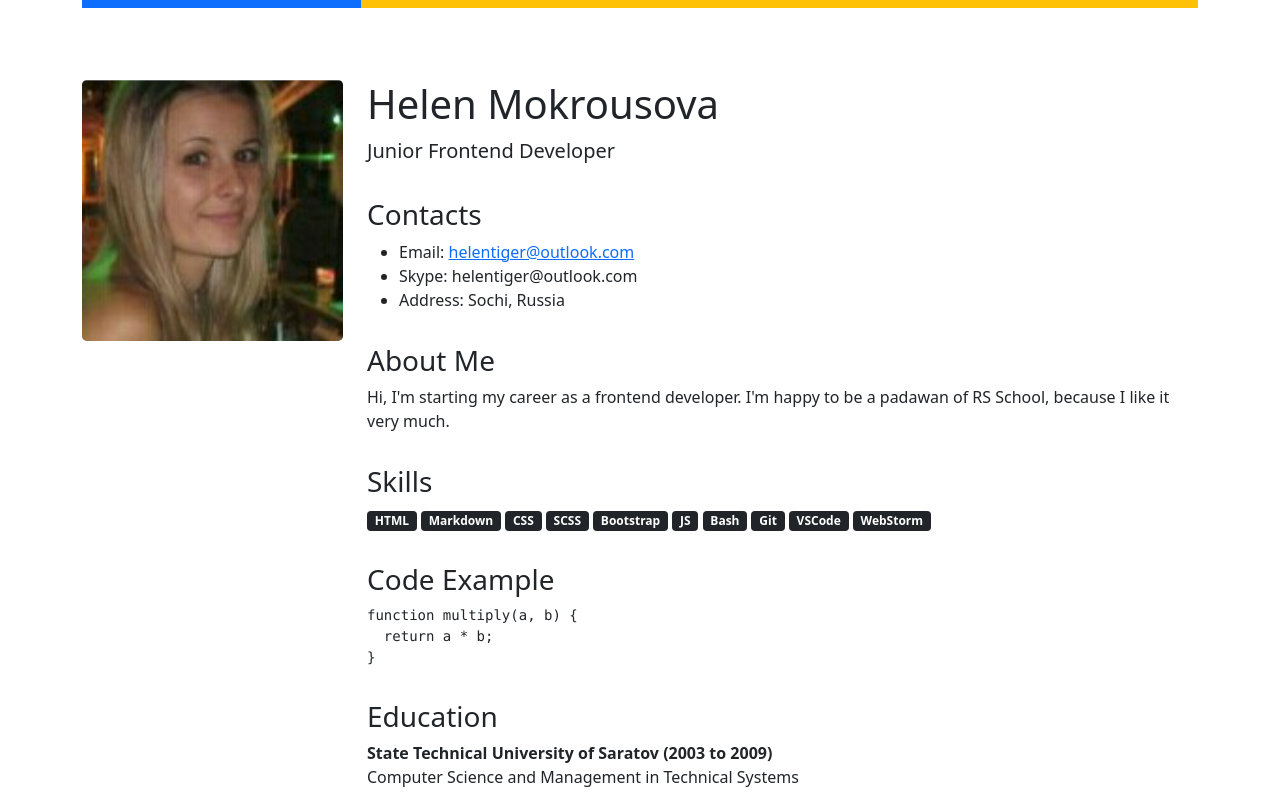
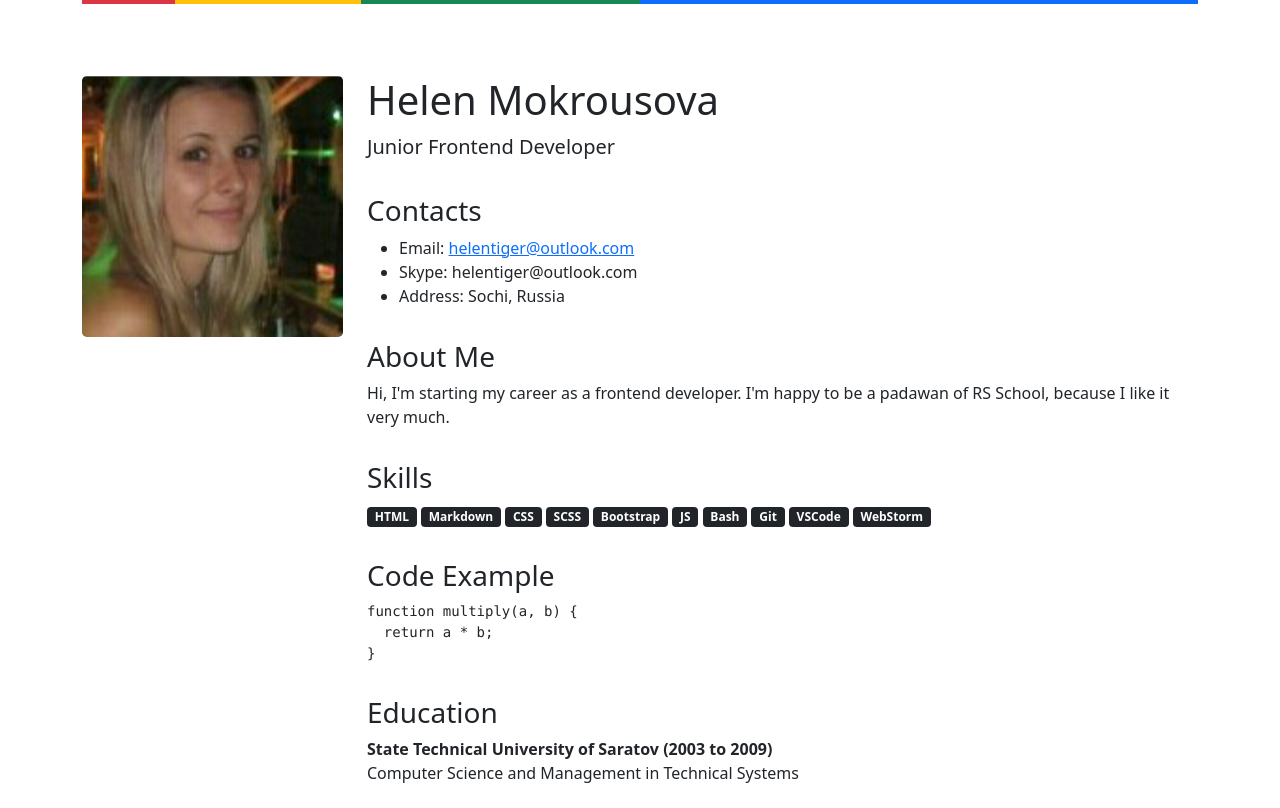
Before and after one commit to LinVision/rsschool-cv, a plain HTML site: page index.html in a window 1280 px wide. Shown: the top 808 px of the page. Drawn offline with Linux system fonts and the light colour scheme.

Commit message:
refactor: enhance "line"

```diff
--- a/css/index.css
+++ b/css/index.css
@@ -8,5 +8,5 @@ body {
 }
 
 .line {
-  height: .5rem;
+  height: .25rem;
 }
--- a/index.html
+++ b/index.html
@@ -19,11 +19,17 @@
     <div class="container">
 
       <div class="row g-0">
+        <div class="col-1">
+          <div class="line bg-danger"></div>
+        </div>
+        <div class="col-2">
+          <div class="line bg-warning"></div>
+        </div>
         <div class="col-3">
+          <div class="line bg-success"></div>
+        </div>
+        <div class="col-6">
           <div class="line bg-primary"></div>
-        </div>
-        <div class="col-9">
-          <div class="line bg-warning"></div>
         </div>
       </div>
 
```
